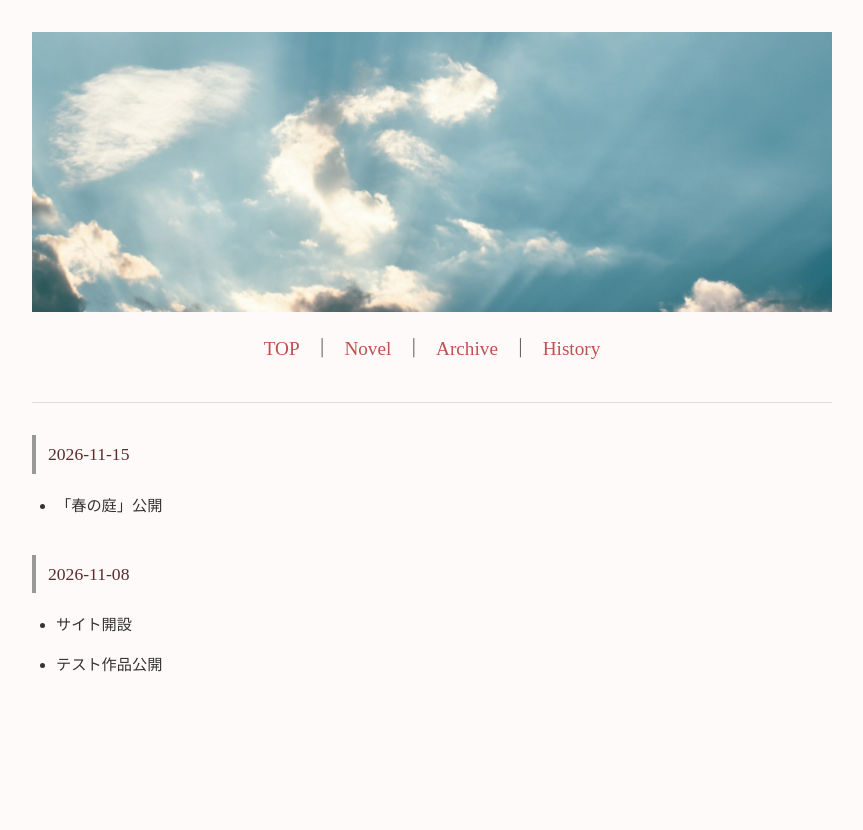
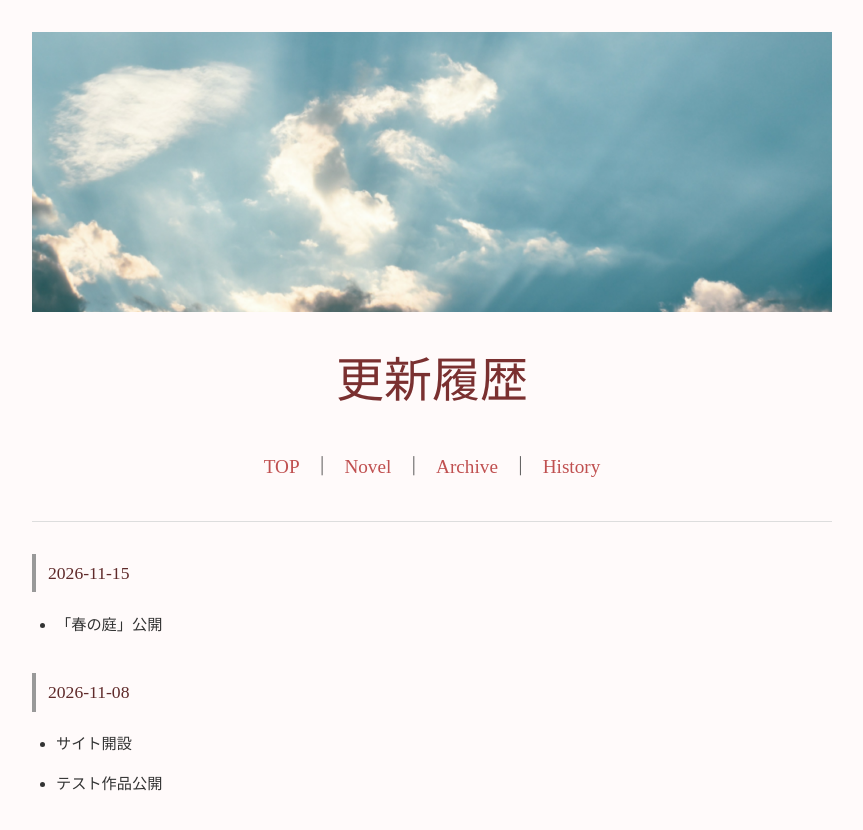
Before and after one commit to fjst160/lemon160, a Jekyll site: the page built from history.md, in a window 1280 px wide. Shown: the top 830 px of the page, without its empty margins (208-1071 px from the left). Built offline with Jekyll 4.4.1, drawn with Linux system fonts in a browser that asks for light colours.

Commit message:
Update default.html

```diff
--- a/_layouts/default.html
+++ b/_layouts/default.html
@@ -3,14 +3,9 @@
 
 <head>
     <meta charset="UTF-8">
-
-    <meta name="viewport"
-          content="width=device-width, initial-scale=1">
-
+    <meta name="viewport" content="width=device-width, initial-scale=1">
     <title>{{ page.title }} | {{ site.title }}</title>
-
-    <link rel="stylesheet"
-          href="{{ site.baseurl }}/assets/style.css">
+    <link rel="stylesheet" href="{{ site.baseurl }}/assets/style.css">
 </head>
 <body>
 
@@ -30,7 +25,9 @@
 </header>
 
 {% if page.url == "/" %}
-<h1>日和</h1>
+<h1>{{ site.title }}</h1>
+{% elsif page.title and page.layout != "novel" %}
+<h1>{{ page.title }}</h1>
 {% endif %}
 
 <nav>
```
